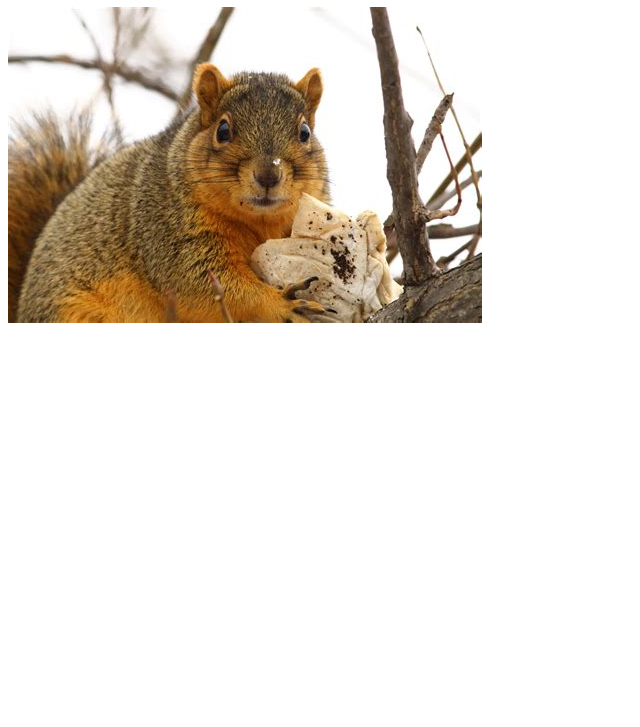
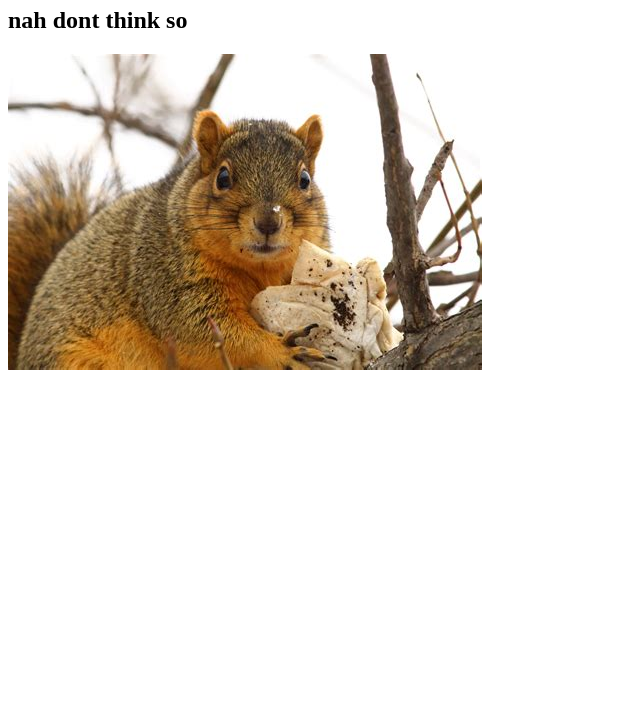
Before and after one commit to sbcsbc/MDN, a plain HTML site: page index.html in a window 1280 px wide. Shown: the part 73-800 px from the top of the page, without its empty margins (0-640 px from the left). Drawn offline with Linux system fonts and the light colour scheme.

Commit message:
3rd commit

```diff
--- a/index.html
+++ b/index.html
@@ -6,6 +6,7 @@
   </head>
   <body>
       <h1>NOT A FOX IS IT?</h1>
+      <h2>nah dont think so</h2>
     <img src="images/notafox.jpeg" alt="My test image">
   </body>
 </html>
--- a/scripts/app.js
+++ b/scripts/app.js
@@ -1,2 +1,3 @@
 //line 1
 //line2
+//DONT UNDERSTAND!!!!!
```
